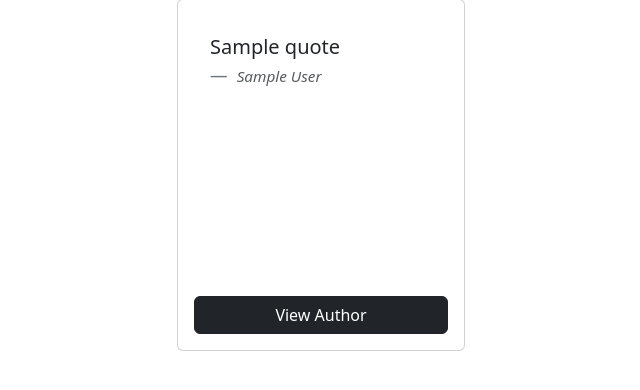
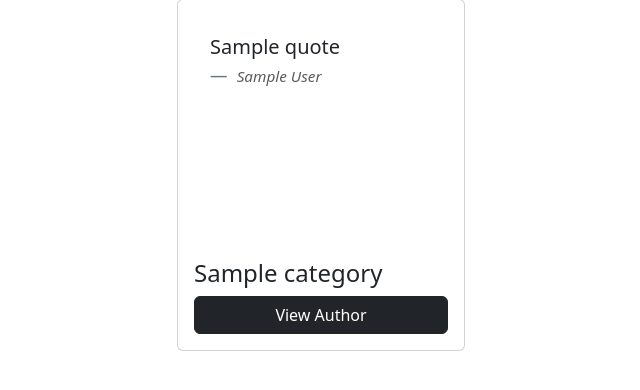
Before and after one commit to nataliepcodes/motivational-quotes-app, a Django app: template quotes_project/notable_quotes/templates/notable_quotes/home.html in a window 1280 px wide. Shown: the part 129-519 px from the top of the page, without its empty margins (319-959 px from the left). Run offline with Django 3.2, Linux system fonts and the light colour scheme; the template is opened without the code that fills it: most values are stand-ins (such as "Sample title", 1, 10 or a date in 2020).

Commit message:
Added categories to quote card

```diff
--- a/quotes_project/notable_quotes/templates/notable_quotes/home.html
+++ b/quotes_project/notable_quotes/templates/notable_quotes/home.html
@@ -19,6 +19,9 @@
                         </small>
                     </footer>
                     </blockquote>
+                    {% for category in quote.category.all %}
+                        <h4>{{ category.name }}</h4>
+                    {% endfor %}
                     <a href="{% url 'author_detail' quote.author.id %}" class="btn btn-dark">View Author</a>
                 </div>
             </div>
```
